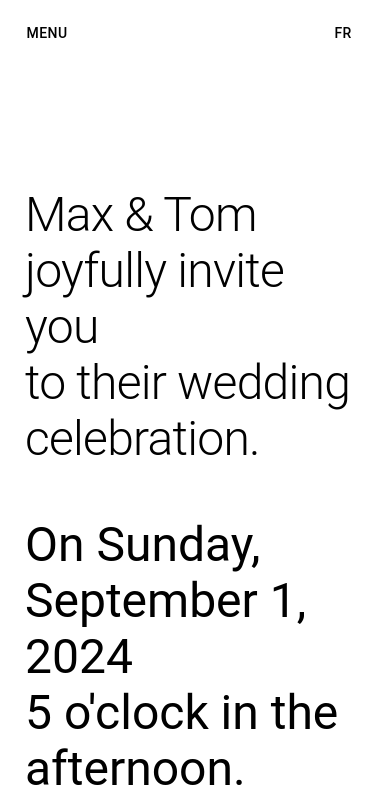
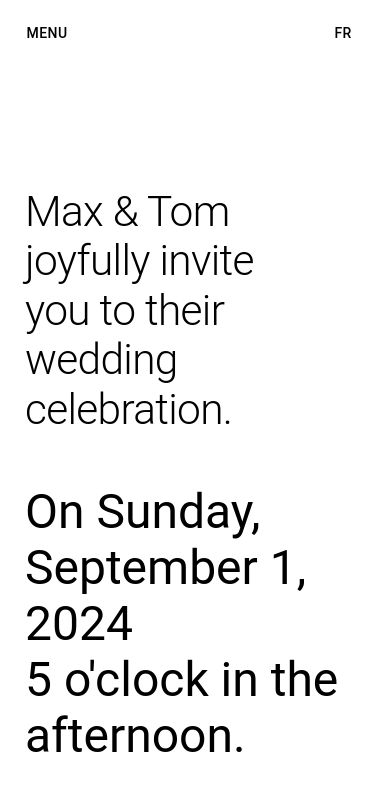
Before and after one commit to thomaspage/wedding, a React (Create React App) app: page /#/ in a window 390 px wide. Shown: the top 794 px of the page. Built offline with nearby package versions, Linux system fonts and the light colour scheme.

Commit message:
styling optimizations

```diff
--- a/src/components/Menu/Menu.styles.tsx
+++ b/src/components/Menu/Menu.styles.tsx
@@ -18,7 +18,6 @@ export const MenuContainer = styled("div")<{ open: boolean }>(({ theme, open })
     top: 15,
     left: 15,
     pointerEvents: "none",
-    width: "100%",
   },
 }));
 
--- a/src/index.css
+++ b/src/index.css
@@ -1,7 +1,6 @@
 
 body {
   margin: 0;
-  overflow-x: hidden;
   -webkit-font-smoothing: antialiased;
   -moz-osx-font-smoothing: grayscale;
 }
--- a/src/pages/Home/Home.styles.tsx
+++ b/src/pages/Home/Home.styles.tsx
@@ -25,6 +25,12 @@ export const Title = styled(Typography)(({ theme }) => ({
   fontSize: "4rem",
 
   [theme.breakpoints.down("md")]: {
+    paddingRight: "20%",
     fontSize: "3rem",
   },
+
+  [theme.breakpoints.down("sm")]: {
+    fontSize: "2.65rem",
+  },
+
 }));
--- a/src/pages/Home/Home.tsx
+++ b/src/pages/Home/Home.tsx
@@ -15,13 +15,9 @@ const Home = ({}) => {
   return (
     <HomeContainer>
       <Title variant="h1">
-        {t("pages.home.title.1")}
+        Max & Tom
         <br />
-        {t("pages.home.title.2")}
-        <br />
-        {t("pages.home.title.3")}
-        <br />
-        {t("pages.home.title.4")}
+        {t("pages.home.title.2")} {t("pages.home.title.3")} {t("pages.home.title.4")}
       </Title>
 
       <ScheduleContainer>
```
